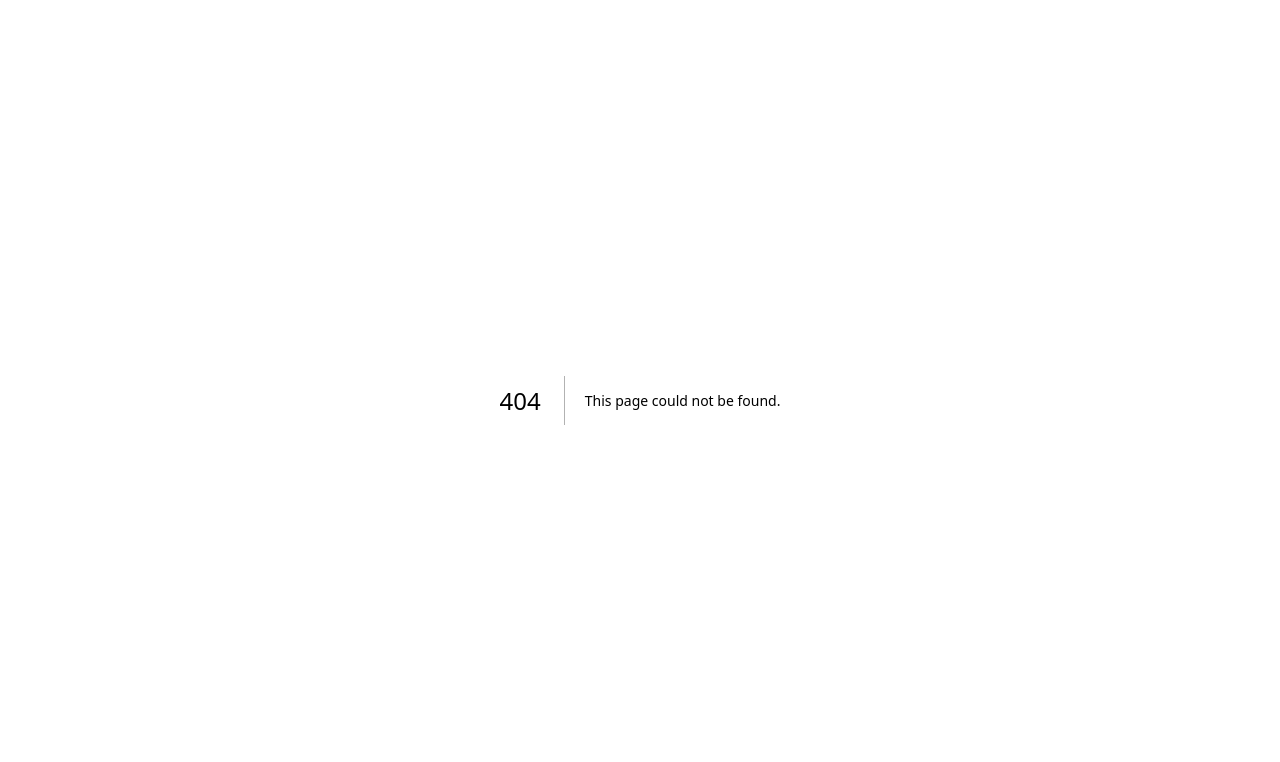
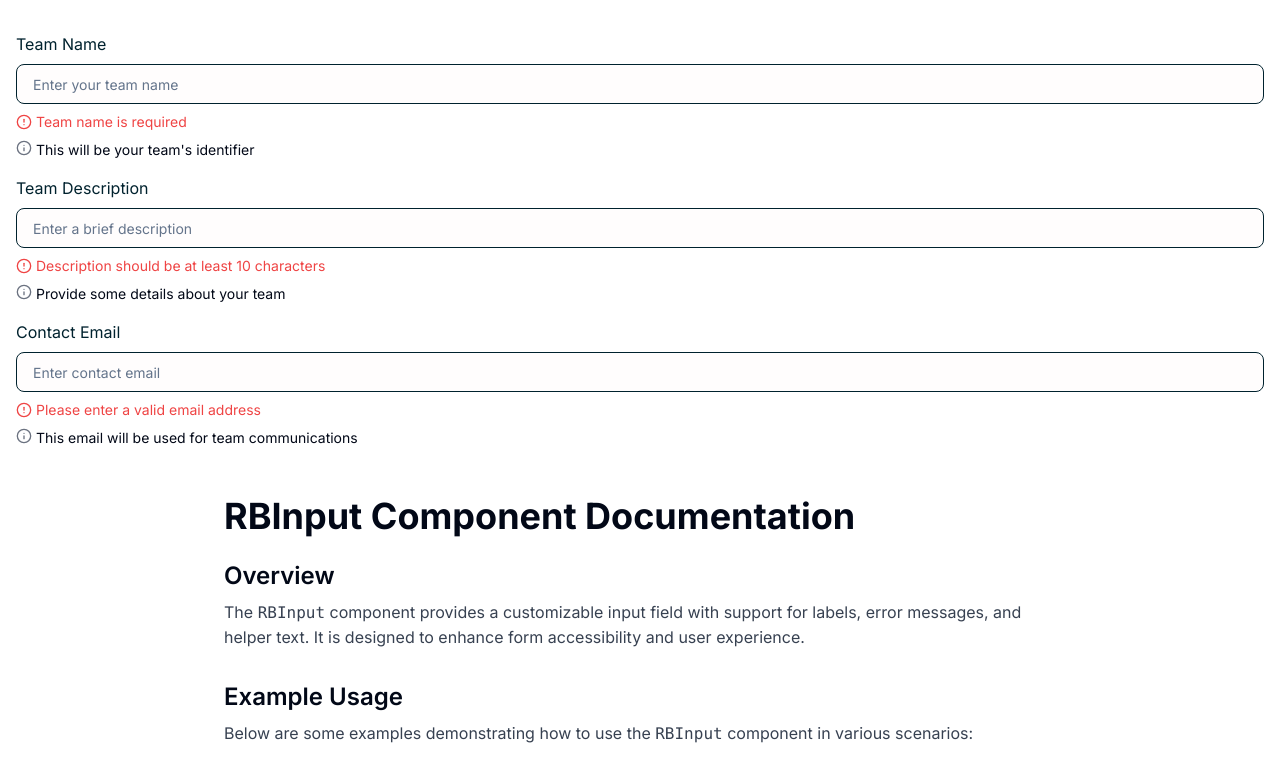
Before and after one commit to msgloriaedwin/STARLIGHT-TESTERS, a Next.js app: page /components/input in a window 1280 px wide. Before the commit this address had no page. Shown: the top 762 px of the page. Built offline with nearby package versions, Linux system fonts and the light colour scheme.

Commit message:
Displayed the component on the page /components/input

```diff
--- /dev/null
+++ b/app/components/input/page.tsx
@@ -0,0 +1,51 @@
+import React from "react";
+import RBInputDoc from "./inputDocs";
+import RBInput from ".";
+interface InputField {
+  label: string;
+  placeholder: string;
+  error?: string;
+  helperText?: string;
+}
+
+const inputFields: InputField[] = [
+  {
+    label: "Team Name",
+    placeholder: "Enter your team name",
+    error: "Team name is required",
+    helperText: "This will be your team's identifier",
+  },
+  {
+    label: "Team Description",
+    placeholder: "Enter a brief description",
+    error: "Description should be at least 10 characters",
+    helperText: "Provide some details about your team",
+  },
+  {
+    label: "Contact Email",
+    placeholder: "Enter contact email",
+    error: "Please enter a valid email address",
+    helperText: "This email will be used for team communications",
+  },
+];
+
+const page = () => {
+  return (
+    <div className="p-4 space-y-4">
+      {inputFields.map((field, index) => (
+        <RBInput
+          className="space-y-10"
+          key={index}
+          label={field.label}
+          placeholder={field.placeholder}
+          error={field.error}
+          helperText={field.helperText}
+        />
+      ))}
+
+      <RBInputDoc />
+    </div>
+  );
+};
+
+export default page;
```
